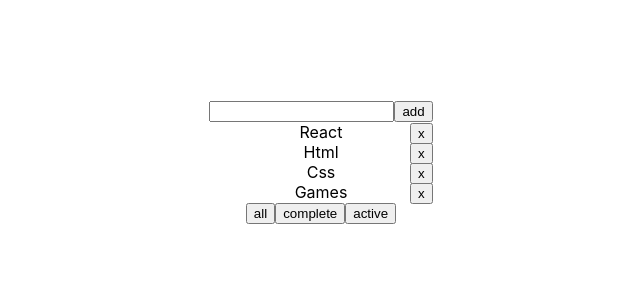
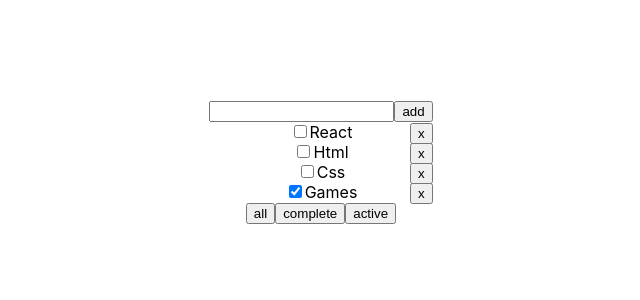
Before and after one commit to whoknow117/TypeScriptTodoList, a React (Create React App) app: page / in a window 1280 px wide. Shown: the top 300 px of the page, without its empty margins (319-959 px from the left). Built offline with nearby package versions, Linux system fonts and the light colour scheme.

Commit message:
ChechboxDONE

```diff
--- a/src/App.tsx
+++ b/src/App.tsx
@@ -27,6 +27,7 @@ function App() {
 
     const [tasks, setTasks] = useState<Array<DefaultTasksType>>(defaultTasks);
     const [filter, setFilter] = useState<AffairsPriorityType>("all");
+    const [error, setError] = useState<string>("");
 
     const filterTasks = (filter: AffairsPriorityType): Array<DefaultTasksType> => {
         if (filter === "all") return tasks;
@@ -36,7 +37,16 @@ function App() {
     }
     const filteredTasks = filterTasks(filter);
 
+    const changeTaskStatus = (taskID: string, isDone: boolean) => {
 
+        setTasks(tasks.map( t => {
+            if(t.id === taskID) {
+                return {...t, isDone: isDone}
+            }
+            return t;
+        }))
+
+    }
 
 
     const deleteCallBack = (taskID: string) => {
@@ -60,6 +70,9 @@ function App() {
                 setFilter={setFilter}
                 deleteCallBack={deleteCallBack}
                 addTask={addTask}
+                error={error}
+                setError={setError}
+                changeTaskStatus={changeTaskStatus}
             />
         </div>
     );
--- a/src/components/TodoList/Affairs/Affairs.tsx
+++ b/src/components/TodoList/Affairs/Affairs.tsx
@@ -1,4 +1,4 @@
-import React from 'react';
+import React, {ChangeEvent} from 'react';
 import classes from './Affairs.module.scss';
 import {DefaultTasksType} from "../../../App";
 
@@ -7,16 +7,16 @@ import {DefaultTasksType} from "../../../App";
 export type PropsType = {
     task: DefaultTasksType
     deleteCallBack: (taskID: string) => void
-
+    changeTaskStatus : (taskID: string, isDone: boolean) => void
 }
 
-const Affairs:React.FC<PropsType> = ({deleteCallBack, task, ...restProps}) => {
+const Affairs:React.FC<PropsType> = ({changeTaskStatus, deleteCallBack, task, ...restProps}) => {
 
     const deleteTask = () => {deleteCallBack(task.id)}
-
+    const changeStatus = (e: ChangeEvent<HTMLInputElement>) => {changeTaskStatus(task.id, e.currentTarget.checked)}
 
     return <div className={classes.todoWrapper}>
-
+        <input checked={task.isDone} type="checkbox" onChange={changeStatus} />
         {task.name}
         <div className={classes.btn}>
             <button onClick={deleteTask}>x</button>
--- a/src/components/TodoList/TodoAffairs.tsx
+++ b/src/components/TodoList/TodoAffairs.tsx
@@ -6,26 +6,28 @@ import TodoButtons from "./TodoButtons/TodoButtons";
 import {AffairsPriorityType, DefaultTasksType} from "../../App";
 
 
-
 export type TodoListType = {
     data: Array<DefaultTasksType>
     setFilter: (filter: AffairsPriorityType) => void
     deleteCallBack: (taskID: string) => void
     addTask: (title: string) => void
-
+    setError: ( error: string) => void
+    error: string
+    changeTaskStatus : (taskID: string, isDone: boolean) => void
 }
 
-const TodoList:React.FC<TodoListType> = ({addTask, deleteCallBack, setFilter, data}) => {
+const TodoList: React.FC<TodoListType> = ({changeTaskStatus, error,setError ,addTask, deleteCallBack, setFilter, data}) => {
 
     return <div className={classes.todoWrapper}>
-                <TodoInput addTask={addTask}/>
-        {data.map( t => <Affairs
+        <TodoInput setError={setError} error={error} addTask={addTask}/>
+        {data.map(t => <Affairs
             key={t.id}
-
+            changeTaskStatus={changeTaskStatus}
             task={t}
             deleteCallBack={deleteCallBack}
         />)}
         <TodoButtons setFilter={setFilter}/>
+        { error && <span>error</span>}
 
     </div>
 }
--- a/src/components/TodoList/TodoInput/TodoInput.tsx
+++ b/src/components/TodoList/TodoInput/TodoInput.tsx
@@ -5,22 +5,26 @@ import classes from './TodoInput.module.scss';
 
 export type TodoInputType = {
     addTask: (title: string) => void
+    setError: (error: string) => void
+    error: string
 
 }
 
-const TodoInput:React.FC<TodoInputType> = ({addTask}) => {
+const TodoInput:React.FC<TodoInputType> = ({error,setError ,addTask}) => {
 
     const [title, setTitle] = useState<string>("")
 
     const addAffair = () => {
 
         if (title.trim() !== "") addTask(title.trim())
+        else setError("erro")
 
     }
 
 
 
     const changeTitle = (e: ChangeEvent<HTMLInputElement>) => {
+        setError("")
         setTitle(e.currentTarget.value)
     }
 
```
Lines whose indentation alone changed are shown as unchanged.
